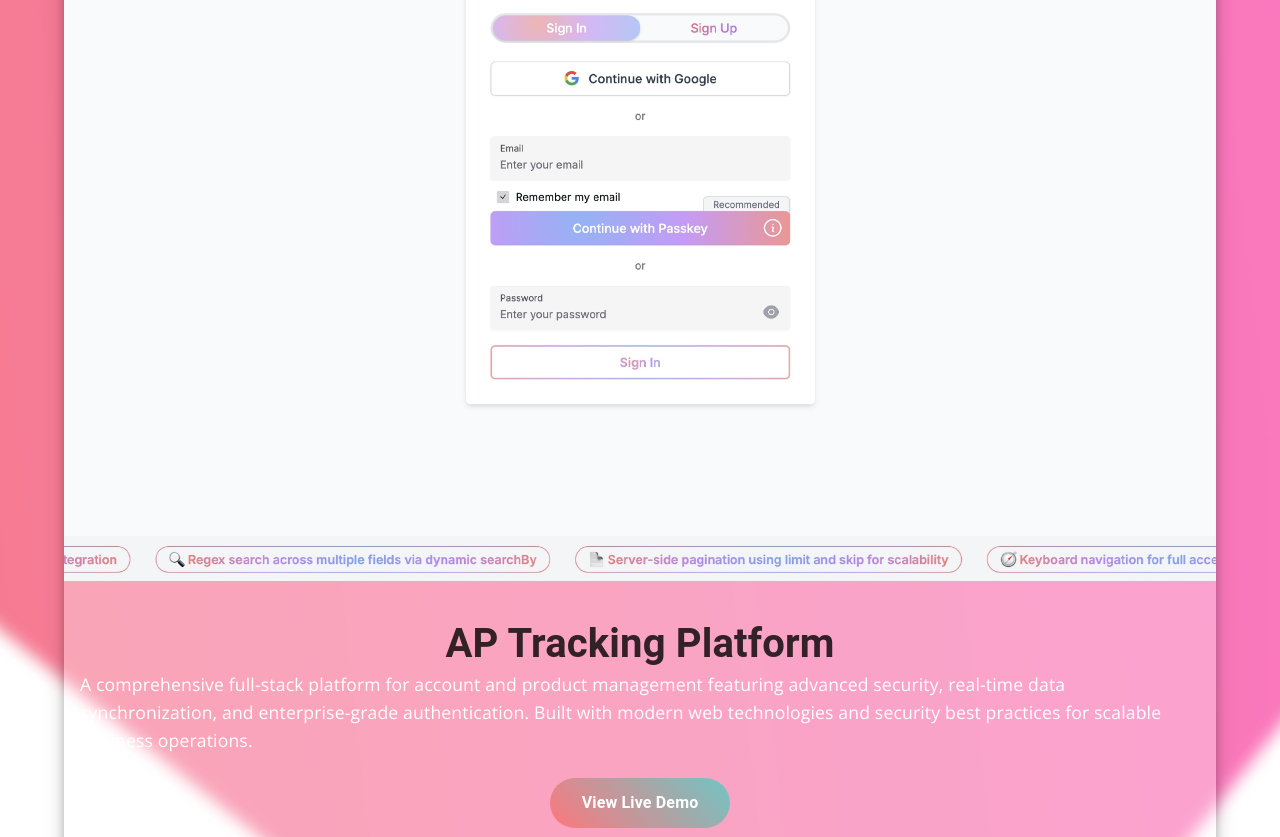
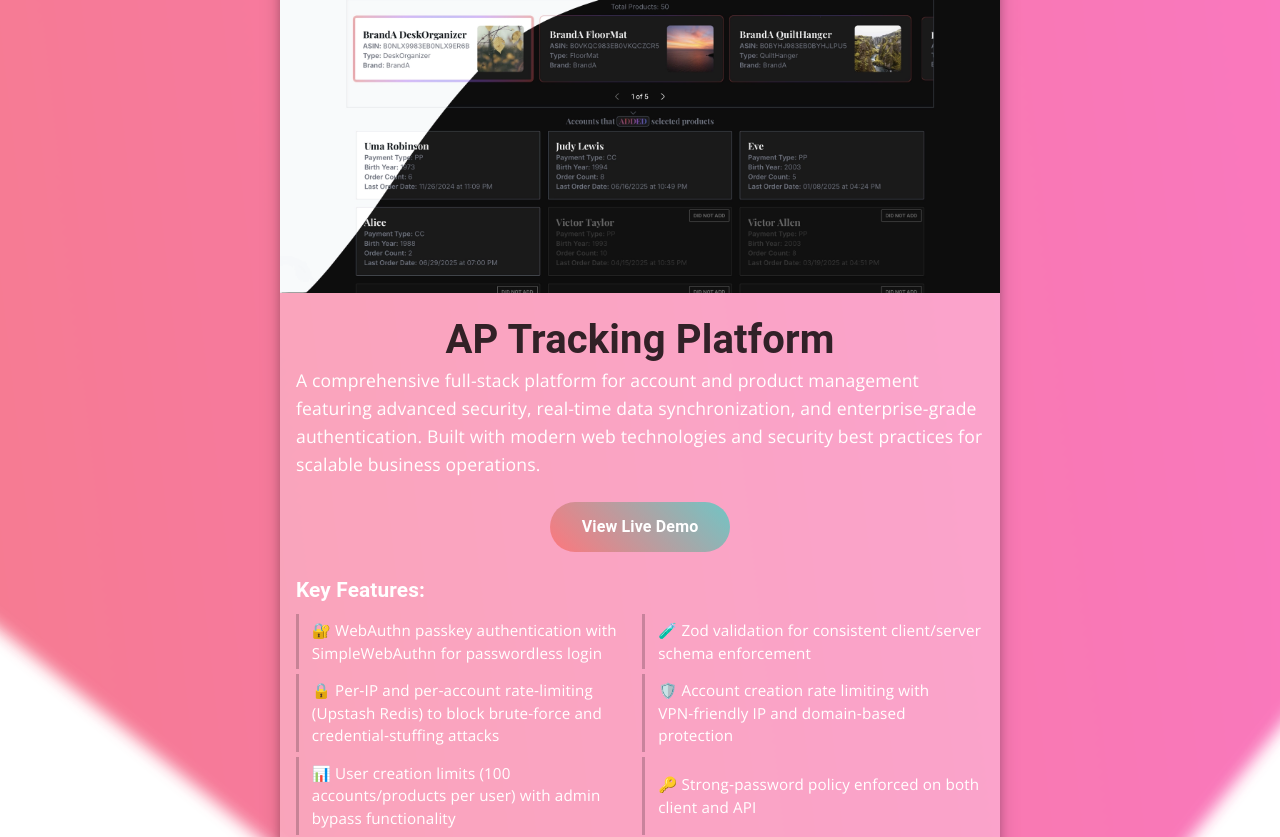
Before and after one commit to anton3ch/portfolio-react, a React (Create React App) app: page / in a window 1280 px wide. Shown: the part 795-1632 px from the top of the page. Built offline with nearby package versions, Linux system fonts and the light colour scheme; a web font is replaced by a local one.

Commit message:
update project width and image

```diff
--- a/src/index.css
+++ b/src/index.css
@@ -505,16 +505,17 @@ h5.card-text {
 
 /* Main Project Styles */
 .mainProjectContainer {
-  max-width: 1200px;
+
   display: flex;
   flex-direction: column;
   justify-content: center;
   align-items: center;
+
   /* margin-bottom: 4rem; */
 }
 
 .mainProject {
-  width: 100%;
+  max-width: 720px;
 
 
 }
@@ -556,6 +557,7 @@ h5.card-text {
 .mainProjectContent {
   width: 100%;
   padding: 1rem;
+  padding-top: 0;
   display: flex;
   flex-direction: column;
 }
```
Also changed, not shown: src/img/ap-tracking-light.webp (added), src/img/ap-tracking.webp.
